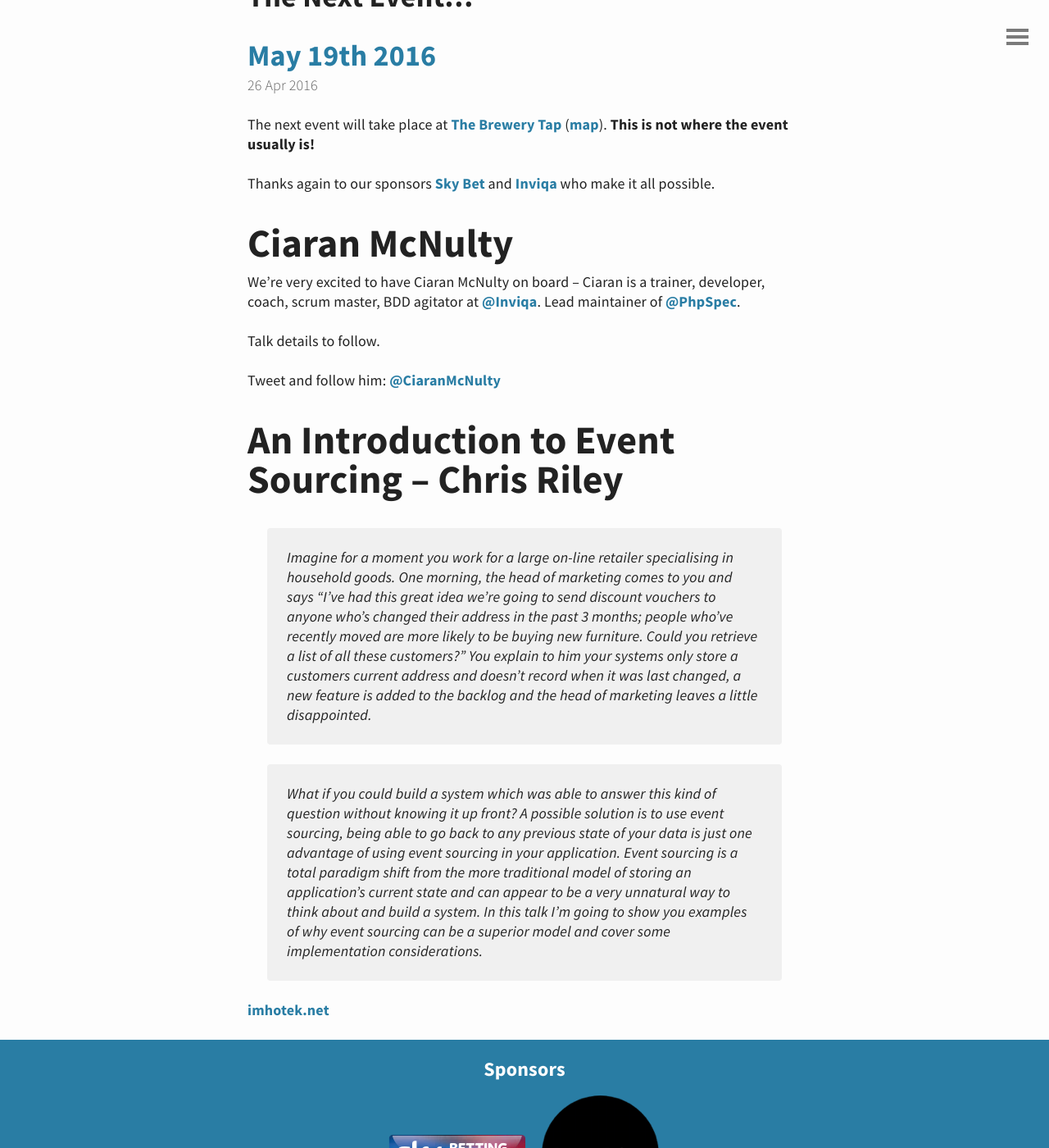
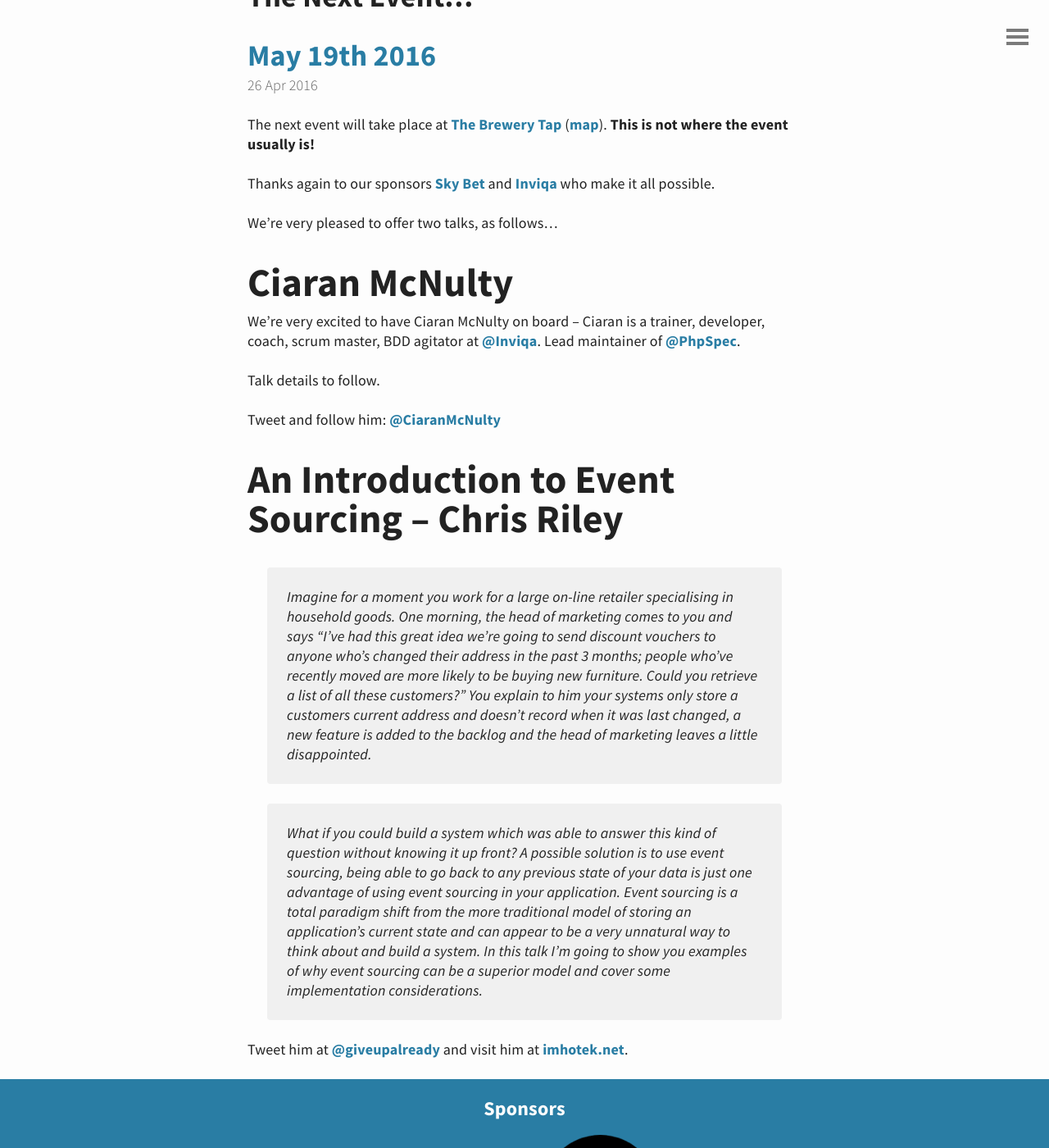
Before and after one commit to Ireaurora/LeedsPHP, a Jekyll site: the page built from index.html, in a window 1280 px wide and 1400 px high, scrolled down 226 px. Shown: the whole window at 82% size. Built offline with Jekyll 4.4.1, drawn with Linux system fonts in a browser that asks for light colours; comment, search, counter and statistics services are not loaded.

Commit message:
Chris contact details

```diff
--- a/_posts/2016-04-26-may-2016.md
+++ b/_posts/2016-04-26-may-2016.md
@@ -9,6 +9,8 @@
 The next event will take place at [The Brewery Tap](http://www.brewerytapleeds.co.uk/) ([map](https://www.google.co.uk/maps/place/The+Brewery+Tap/@53.7951742,-1.5474117,17z/data=!3m1!4b1!4m2!3m1!1s0x48795c1ed6afb755:0x2c8044fb4dca4aa6)). __This is not where the event usually is!__
 
 Thanks again to our sponsors [Sky Bet](http://skybetcareers.com/about-us) and [Inviqa](http://inviqa.com/) who make it all possible.
+
+We're very pleased to offer two talks, as follows…
 
 # Ciaran McNulty
 
@@ -24,4 +26,4 @@
 
 > What if you could build a system which was able to answer this kind of question without knowing it up front? A possible solution is to use event sourcing, being able to go back to any previous state of your data is just one advantage of using event sourcing in your application. Event sourcing is a total paradigm shift from the more traditional model of storing an application's current state and can appear to be a very unnatural way to think about and build a system. In this talk I'm going to show you examples of why event sourcing can be a superior model and cover some implementation considerations.
 
-[imhotek.net](http://www.imhotek.net)
+Tweet him at [@giveupalready](https://twitter.com/giveupalready) and visit him at [imhotek.net](http://www.imhotek.net).
```
